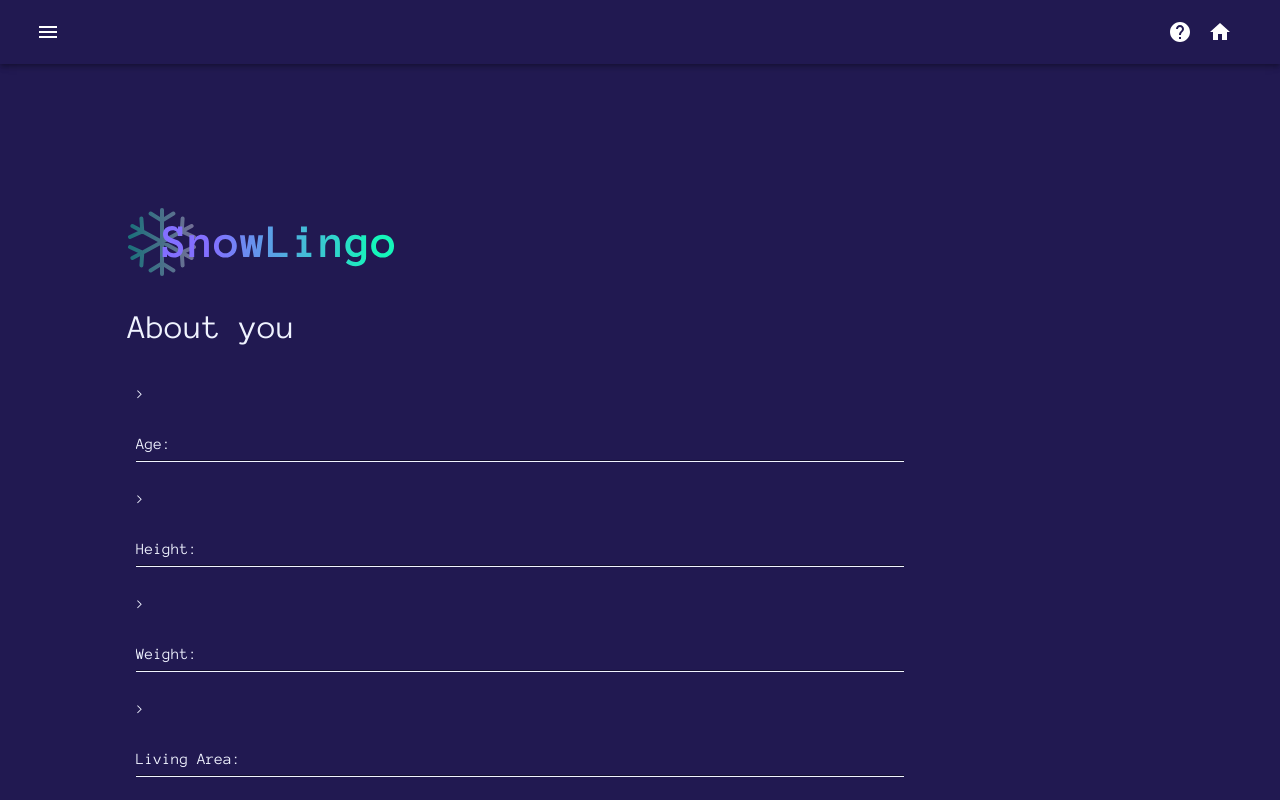
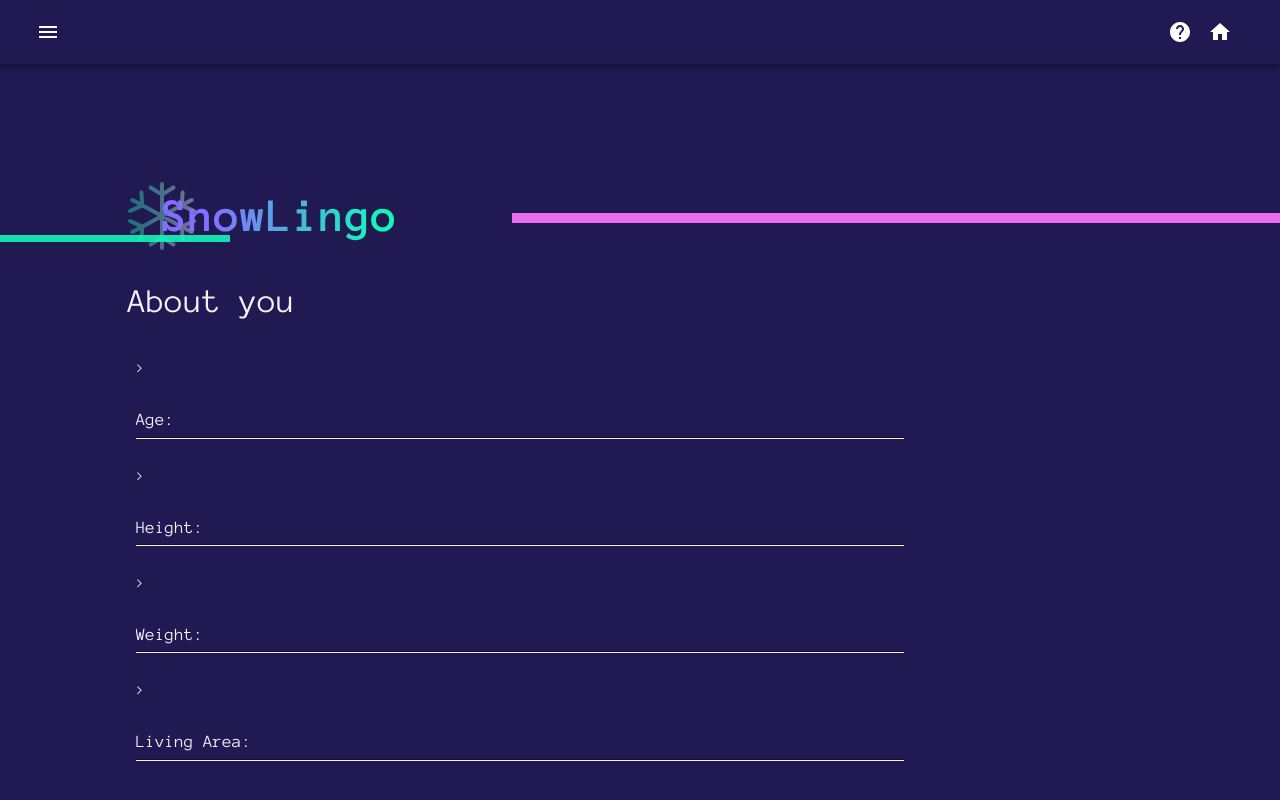
Before and after one commit to CIS5120-Project/Snowlingo, a React (Create React App) app in the folder snowlingo-front/: page /skiinfo in a window 1280 px wide. Shown: the top 800 px of the page. Built offline with nearby package versions, Linux system fonts and the light colour scheme.

Commit message:
improve aesthetic of PersonInfo + Skiinfo page - Refine latere

```diff
--- a/snowlingo-front/src/pages/PersonInfo/PersonInfo.js
+++ b/snowlingo-front/src/pages/PersonInfo/PersonInfo.js
@@ -1,10 +1,10 @@
 import React from "react";
-import { useState, useEffect } from "react";
+import { useState } from "react";
 import "./PersonInfo.css";
 import logo from "../../snowlingo.svg"
 
 import { useNavigate } from 'react-router-dom';
-import { Box, Button, Stack, Typography, useTheme } from '@mui/material';
+import { Box, Button, Stack, Typography, Fade, useTheme } from '@mui/material';
 
 function PersonInfo () {
   const theme = useTheme();
@@ -13,23 +13,25 @@ function PersonInfo () {
   const [topic, setTopic] = useState(null);
   const [level, setLevel] = useState(null);
 
-  useEffect(() => {
-    if (topic && level) {
-      navigate("/skiinfo")
-    }
-  });
-
   return (
     <Box
       sx={{
-        margin: "10% 10%",
-        // display: 'flex',
-        // flexDirection: 'column',
-        // alignItems: 'center',
-        // gap: 2,
-        // margin: '3rem 1.5rem'
+        margin: "8% 10%",
       }}>
       <img src={logo} alt="logo img" style={{ marginTop: "1rem", marginBottom: "1.5rem" }}/>
+
+      <Box>
+        <Box
+          sx={{
+            width: "60vw",
+            height: "1.3vh",
+            backgroundColor: "#FE76FF",
+            right: 0,
+            top: 213,
+            opacity: 0.9,
+            position: "absolute"
+          }}
+        />
         <Typography
           variant="h4"
           gutterBottom
@@ -41,12 +43,27 @@ function PersonInfo () {
         </Typography>
         <Box
           sx={{
+            width: "18vw",
+            height: "0.9vh",
+            backgroundColor: theme.palette.secondary.main,
+            left: 0,
+            top: 235,
+            opacity: 0.9,
+            position: "absolute"
+          }}
+        />
+      </Box>
+
+      <Box
+        sx={{
           marginTop: '2rem',
           marginBottom: '2rem'
         }}>
         <Typography
           variant="body3"
           gutterBottom
+          fontSize={"1.4rem"}
+          fontWeight={"bold"}
           sx={{
             color: theme.palette.primary.light
           }}
@@ -61,6 +78,7 @@ function PersonInfo () {
               backgroundColor: (topic === 'snowboard' ? theme.palette.secondary.main : theme.palette.primary.dark)
             }}
             sx={{
+              boxShadow: "1.3px 1.3px #836FFF",
               height: '7vh',
               '&:hover': { backgroundColor: theme.palette.secondary.main},
               borderColor: theme.palette.secondary.main,
@@ -74,12 +92,13 @@ function PersonInfo () {
           >
             <Typography
               variant="body3"
+              fontSize={"1.1rem"}
               gutterBottom
               sx={{
                 color: theme.palette.primary.light
               }}
             >
-              Snowboard
+              Snowboard 🏂
             </Typography>
           </Button>
           <Button
@@ -90,6 +109,7 @@ function PersonInfo () {
             }}
             sx={{
               height: '7vh',
+              boxShadow: "1.3px 1.3px #836FFF",
               '&:hover': { backgroundColor: theme.palette.secondary.main },
               borderColor: theme.palette.secondary.main,
               padding: '8px 30px',
@@ -101,16 +121,19 @@ function PersonInfo () {
           >
             <Typography
               variant="body3"
+              fontSize={"1.1rem"}
               gutterBottom
               sx={{
                 color: theme.palette.primary.light
               }}
             >
-              Ski
+              Ski ⛷
             </Typography>
           </Button>
         </Stack>
       </Box>
+
+      <Fade in={topic !== null} timeout={1000}>
           <Box
           sx={{
             marginTop: '2rem',
@@ -118,6 +141,8 @@ function PersonInfo () {
           }}>
           <Typography
             variant="body3"
+            fontSize={"1.4rem"}
+            fontWeight={"bold"}
             gutterBottom
             sx={{
               color: theme.palette.primary.light
@@ -133,6 +158,7 @@ function PersonInfo () {
                 backgroundColor: (level === 'beginner' ? theme.palette.secondary.main : theme.palette.primary.dark)
               }}
               sx={{
+                boxShadow: "1.3px 1.3px #836FFF",
                 height: '7vh',
                 '&:hover': { backgroundColor: theme.palette.secondary.main},
                 borderColor: theme.palette.secondary.main,
@@ -146,12 +172,13 @@ function PersonInfo () {
             >
               <Typography
                 variant="body3"
+                fontSize={"1.1rem"}
                 gutterBottom
                 sx={{
                   color: theme.palette.primary.light
                 }}
               >
-              Beginner
+                Beginner 🥉
               </Typography>
             </Button>
             <Button
@@ -161,6 +188,7 @@ function PersonInfo () {
                 backgroundColor: (level === 'intermediate' ? theme.palette.secondary.main : theme.palette.primary.dark)
               }}
               sx={{
+                boxShadow: "1.3px 1.3px #836FFF",
                 height: '7vh',
                 backgroundColor: theme.palette.primary.dark,
                 '&:hover': { backgroundColor: theme.palette.secondary.main},
@@ -175,12 +203,13 @@ function PersonInfo () {
             >
               <Typography
                 variant="body3"
+                fontSize={"1.1rem"}
                 gutterBottom
                 sx={{
                   color: theme.palette.primary.light
                 }}
               >
-              Intermediate
+                Intermediate 🥈
               </Typography>
             </Button>
             <Button
@@ -190,6 +219,7 @@ function PersonInfo () {
                 backgroundColor: (level === 'advanced' ? theme.palette.secondary.main : theme.palette.primary.dark)
               }}
               sx={{
+                boxShadow: "1.3px 1.3px #836FFF",
                 height: '7vh',
                 '&:hover': { backgroundColor: theme.palette.secondary.main},
                 borderColor: theme.palette.secondary.main,
@@ -203,16 +233,38 @@ function PersonInfo () {
             >
               <Typography
                 variant="body3"
+                fontSize={"1.1rem"}
                 gutterBottom
                 sx={{
                   color: theme.palette.primary.light
                 }}
               >
-              Advanced
+                Advanced 🥇
               </Typography>
             </Button>
           </Stack>
         </Box>
+      </Fade>
+
+      <Fade in={level !== null} timeout={1000}>
+        <Typography
+          variant="h1"
+          sx={{
+            color: "#FE76FF",
+            fontSize: "2rem",
+            marginLeft: "70%",
+            cursor: "pointer",
+            "&:hover": {
+              textDecoration: "underline"
+            }
+          }}
+          onClick = {() => {
+            navigate("/skiinfo")
+          }}
+        >
+          Next {'>>>'}
+        </Typography>
+      </Fade>
     </Box>
   );
 };
--- a/snowlingo-front/src/pages/SkiInfo/SkiInfo.js
+++ b/snowlingo-front/src/pages/SkiInfo/SkiInfo.js
@@ -12,9 +12,22 @@ function SkiInfo () {
   return (
     <Box
       sx={{
-        margin: '10% 10%'
+        margin: '8% 10%'
       }}>
       <img src={logo} alt="logo img" style={{ marginTop: "1rem", marginBottom: "1.5rem" }}/>
+
+      <Box>
+        <Box
+          sx={{
+            width: "60vw",
+            height: "1.3vh",
+            backgroundColor: "#FE76FF",
+            right: 0,
+            top: 213,
+            opacity: 0.9,
+            position: "absolute"
+          }}
+        />
         <Typography
           variant="h4"
           gutterBottom
@@ -24,6 +37,19 @@ function SkiInfo () {
         >
           About you
         </Typography>
+        <Box
+          sx={{
+            width: "18vw",
+            height: "0.9vh",
+            backgroundColor: theme.palette.secondary.main,
+            left: 0,
+            top: 235,
+            opacity: 0.9,
+            position: "absolute"
+          }}
+        />
+      </Box>
+
       <Stack direction="column" spacing={2} sx={{ width: '100%', maxWidth: 360, mt: 3 }}>
         <Grid
           container
@@ -40,10 +66,46 @@ function SkiInfo () {
               type="number"
               label="Age:"
               inputProps={{
-                style: {textAlign: "right"}
+                style: {textAlign: "right", fontSize: "1.1rem"},
               }}
               InputLabelProps={{
-                style: { color: "#F0F3FF" },
+                style: { color: "#F0F3FF", fontSize: "1.1rem" },
+                shrink: false,
+              }}
+              sx={{
+                backgroundColor: theme.palette.primary.dark,
+                borderBottom: '1px solid #F0F3FF',
+                textAlign: "right",
+                width: "60vw",
+                input: {
+                  color: theme.palette.secondary.main,
+                  "&::placeholder": {
+                    opacity: 1
+                  }
+                }
+              }}
+            />
+          </Grid>
+        </Grid>
+
+        <Grid
+          container
+          spacing={1}
+          alignItems="flex-end"
+        >
+          <Grid item sx={{ color: "#F0F3FF" }}>
+            {">"}
+          </Grid>
+          <Grid item>
+            <TextField
+              fullWidth
+              variant="standard"
+              label="Height:"
+              inputProps={{
+                style: {textAlign: "right", fontSize: "1.1rem"}
+              }}
+              InputLabelProps={{
+                style: { color: "#F0F3FF", fontSize: "1.1rem" },
                 shrink: false
               }}
               sx={{
@@ -74,50 +136,12 @@ function SkiInfo () {
             <TextField
               fullWidth
               variant="standard"
-              type="number"
-              label="Height:"
+              label="Weight:"
               inputProps={{
-                style: {textAlign: "right"}
+                style: { textAlign: "right", fontSize: "1.1rem" }
               }}
               InputLabelProps={{
-                style: { color: "#F0F3FF" },
-                shrink: false
-              }}
-              sx={{
-                backgroundColor: theme.palette.primary.dark,
-                borderBottom: '1px solid #F0F3FF',
-                textAlign: "right",
-                width: "60vw",
-                input: {
-                  color: theme.palette.secondary.main,
-                  "&::placeholder": {
-                    opacity: 1
-                  }
-                }
-              }}
-            />
-          </Grid>
-        </Grid>
-
-        <Grid
-          container
-          spacing={1}
-          alignItems="flex-end"
-        >
-          <Grid item sx={{ color: "#F0F3FF" }}>
-            {">"}
-          </Grid>
-          <Grid item>
-            <TextField
-              fullWidth
-              variant="standard"
-              type="number"
-              label="Weight:"
-              inputProps={{
-                style: {textAlign: "right"}
-              }}
-              InputLabelProps={{
-                style: { color: "#F0F3FF" },
+                style: { color: "#F0F3FF", fontSize: "1.1rem" },
                 shrink: false
               }}
               sx={{
@@ -150,10 +174,10 @@ function SkiInfo () {
               variant="standard"
               label="Living Area:"
               inputProps={{
-                style: {textAlign: "right"}
+                style: { textAlign: "right", fontSize: "1.1rem" }
               }}
               InputLabelProps={{
-                style: { color: "#F0F3FF" },
+                style: { color: "#F0F3FF", fontSize: "1.1rem" },
                 shrink: false
               }}
               sx={{
```
Lines whose indentation alone changed are shown as unchanged.
